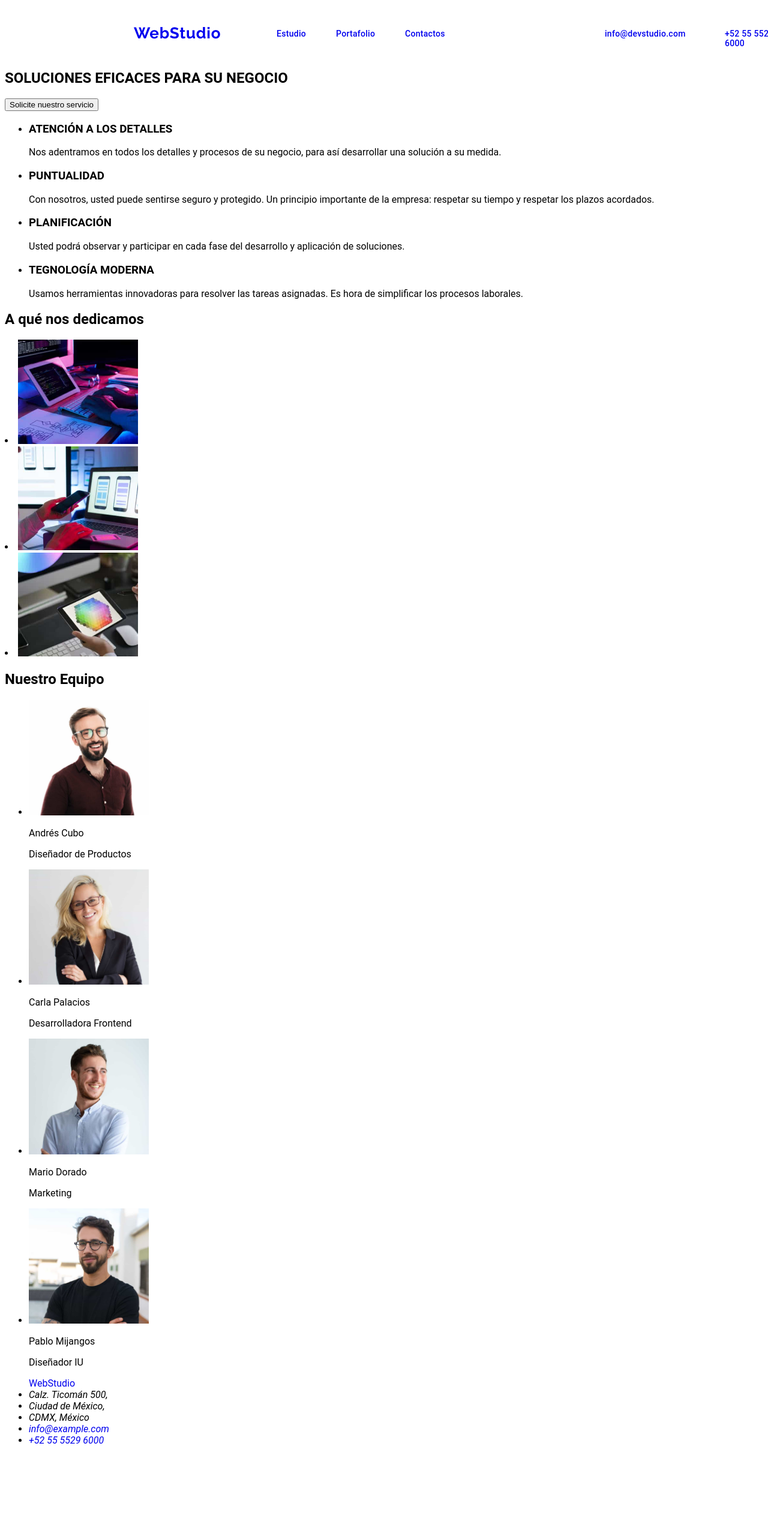
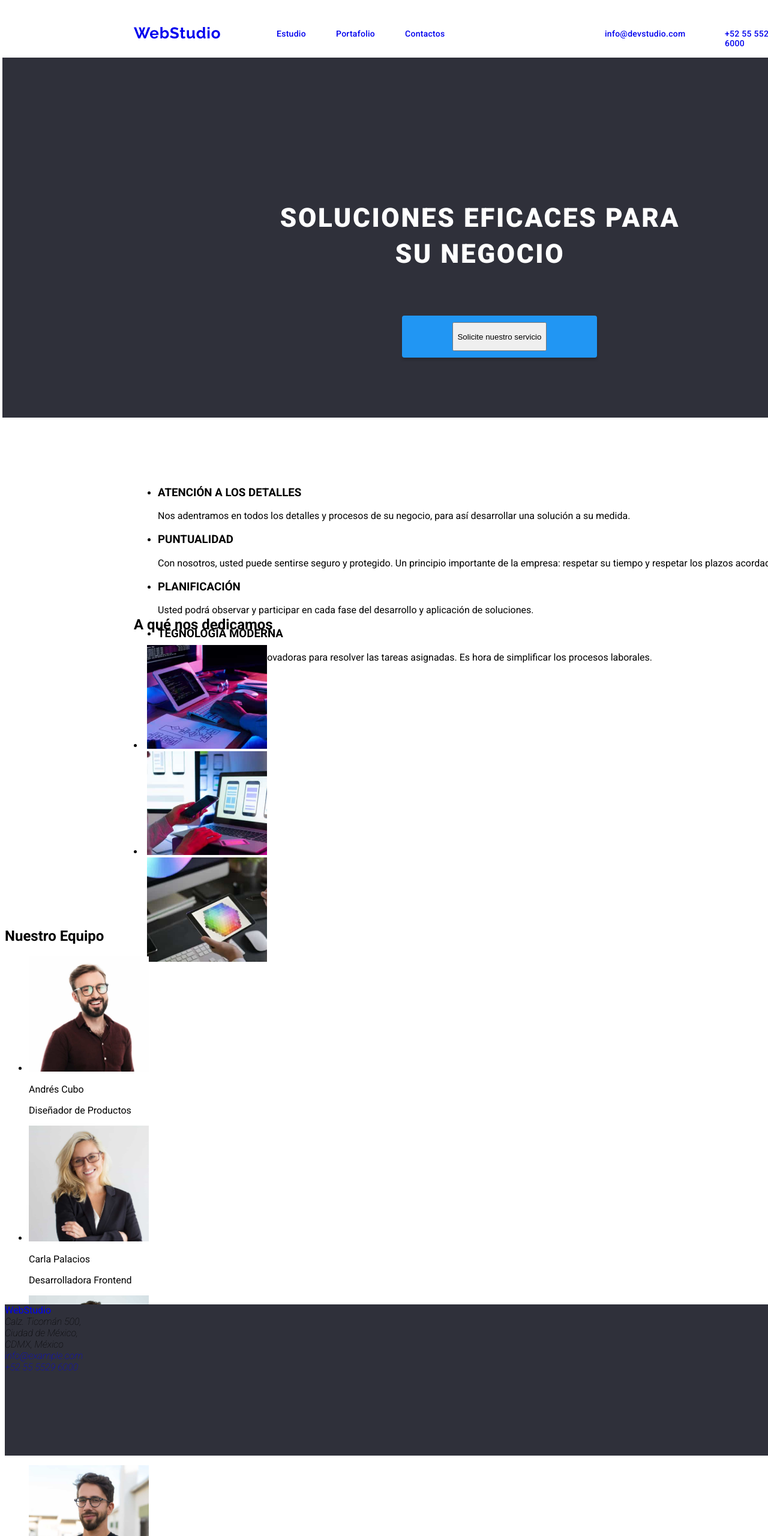
Before and after one commit to NandoZemog/goit-markup-hw-01, a plain HTML site: page index.html in a window 1280 px wide. Shown: the top 2560 px of the page at 60% size. Before the commit the page ends 2434 px from the top, so only its background shows below. Drawn offline with Linux system fonts and the light colour scheme.

Commit message:
apli style

```diff
--- a/css/styles.css
+++ b/css/styles.css
@@ -1,5 +1,6 @@
 /* General */
 @import url('https://fonts.googleapis.com/css2?family=Raleway:ital,wght@0,100;0,400;0,700;1,100;1,400;1,700&display=swap');
+@import url('https://fonts.googleapis.com/css2?family=Raleway:ital,wght@0,100;0,400;0,700;1,100;1,400;1,700&family=Roboto:ital,wght@0,400;0,500;0,700;0,900;1,100&display=swap');
 a:link, a:visited, a:active {
     text-decoration:none;
 }
@@ -115,3 +116,97 @@ header{
     top: 32px;
     width: 118px;
 }
+
+.nuestro-negocio{
+    background: #2F303A;
+    height: 600px;
+    left: -4px;
+    position: absolute;
+    top: 80px;
+    width: 1600px;
+}
+
+.nuestro-negocio .titulo-nuestro-negocio{
+    color: #FFFFFF;
+    font-family: 'Roboto';
+    font-weight: 900;
+    font-size: 44px;
+    font-style: normal;
+    height: 120px;
+    left: 448px;
+    letter-spacing: 0.06em;
+    line-height: 60px;
+    position: absolute;
+    text-align: center;
+    text-transform: uppercase;
+    top: 200px;
+    width: 696px;
+}
+
+.nuestro-negocio .button{
+    align-items: center;
+    background: #2196F3;
+    box-shadow: 0px 4px 4px rgba(0, 0, 0, 0.15);
+    border-radius: 4px;
+    display: flex;
+    flex-direction: row;
+    gap: 10px;
+    height: 50px;
+    justify-content: center;
+    left: 666px;
+    padding: 10px 32px;
+    position: absolute;
+    top: 430px;
+    width: 261px;
+}
+
+.texto-button{
+    align-items: center;
+    display: flex;
+    color: #FFFFFF;
+    flex: none;
+    flex-grow: 0;
+    font-family: 'Roboto';
+    font-style: normal;
+    font-size: 16px;
+    font-weight: 700;
+    height: 30px;
+    line-height: 30px;
+    letter-spacing: 0.06em;
+    order: 0;
+    text-align: center;
+    width: 197px;
+}
+
+.descripcion-negocio{
+    position: absolute;
+    width: 1170px;
+    height: 122px;
+    left: 215px;
+    top: 775px;
+}
+
+.nosotros{
+    position: absolute;
+    width: 1173.16px;
+    height: 425px;
+    left: 215px;
+    top: 991px;
+}
+
+.nuestro-equipo{
+    position: absolute;
+    width: 1600px;
+    height: 648px;
+    left: 0px;
+    top: 1510px;
+}
+
+.footer{
+    background-color: rgb(47, 48, 58);
+    position: absolute;
+    width: 1600px;
+    height: 252px;
+    left: 0px;
+    top: 2158px;
+}
--- a/index.html
+++ b/index.html
@@ -14,10 +14,10 @@
     <header>
         <ul class="banner-encabezado">
             <section class="encabezado">
-            <nav class="web-studio"><a href="WebStudio">WebStudio</a></nav>
+            <nav class="web-studio"><a href="index.html">WebStudio</a></nav>
             <div class="text-estudio"><a href="Estudio">Estudio</a></div>
-            <div class="text-portafolio"><a href="Portafolio">Portafolio</a></div>
-            <div class="text-contactos"><a href="Contactos">Contactos</a></div>
+            <div class="text-portafolio"><a href="Portafolio.html">Portafolio</a></div>
+            <div class="text-contactos"><a href="Contactos.html">Contactos</a></div>
             <div class="mail"><a href="mailto:info@devstudio.com">info@devstudio.com</a></div>
             <div class="tel"><a href="tel:+52 55 5529 6000">+52 55 5529 6000</a></div>
             </section>
@@ -25,33 +25,43 @@
     </header>
 
     <!-- Nuestro negocio -->
-    <section class="nuestro negocio">
     <main>
+        <!-- Banner solicitud de servicio -->
+        <section class="nuestro-negocio">
                 <h1 class="titulo-nuestro-negocio">SOLUCIONES EFICACES PARA SU NEGOCIO</h1>
-        <button type="button">Solicite nuestro servicio</button>
+                <div class="button">
+                    <button type="button"><p></p class="texto-button">Solicite nuestro servicio</p></button>
+                </div>
+        </section>
+        <!-- Banner descripcion negocio -->
+        <section class="descripcion-negocio">
             <ul>
-        <li>
+                <li class="atencion">
                     <h3>ATENCIÓN A LOS DETALLES</h3>
                     <p>Nos adentramos en todos los detalles y procesos de su negocio, para así desarrollar una solución a su medida.</p>
                 </li>
 
-        <li>
+                <li class="puntualidad">
                     <h3>PUNTUALIDAD</h3>
                     <p>Con nosotros, usted puede sentirse seguro y protegido. Un principio importante de la empresa: respetar su tiempo y respetar los plazos acordados.</p>
                 </li>
 
-        <li>
+                <li class="planificacion">
                     <h3>PLANIFICACIÓN</h3>
                     <p>Usted podrá observar y participar en cada fase del desarrollo y aplicación de soluciones.</p>
                 </li>
 
-        <li>
+                <li class="tecnologia-moderna">
                     <h3>TEGNOLOGÍA MODERNA</h3>
                     <p>Usamos herramientas innovadoras para resolver las tareas asignadas. Es hora de simplificar los procesos laborales.</p>
                 </li>
 
             </ul>
-    <h2>A qué nos dedicamos</h2>
+        </section>
+
+        <!-- Nuestro trabajo -->
+        <section class="nosotros">
+            <h2 class="titulo-dedicamos">A qué nos dedicamos</h2>
             <li>
                 <img src="images/image1.jpg" alt="mesa de trabajo" width="200">
             </li>
@@ -63,36 +73,34 @@
             <li>
                 <img src="images/image3.jpg" alt="diseño" width="200">
             </li>
-
         </section>
-
         <!-- Nuestro Equipo -->
-    <section class="nuestro equipo">
-        <h2>Nuestro Equipo</h2>
+        <section class="nuestro-equipo">
+            <h2 class="titulo-nuesto-equipo">Nuestro Equipo</h2>
             <ul>
                 <li>
-                <div>
+                    <div class="andres-cubo">
                         <img src="images/image-1.jpg" alt="Andrés Cubo" width="200">
                         <p>Andrés Cubo</p>
                         <p>Diseñador de Productos</p>
                     </div>
                 </li>
                 <li>
-                <div>
+                    <div class="carla-palacios">
                         <img src="images/image-2.jpg" alt="Carla Palacios" width="200">
                         <p>Carla Palacios</p>
                         <p>Desarrolladora Frontend</p>
                     </div>
                 </li>
                 <li>
-                <div>
+                    <div class="mario-dorado">
                         <img src="images/image-3.jpg" alt="Mario Dorado" width="200">
                         <p>Mario Dorado</p>
                         <p>Marketing</p>
                     </div>
                 </li>
                 <li>
-                <div>
+                    <div class="pablo-mijanos">
                         <img src="images/image-4.jpg" alt="Pablo Mijangos" width="200">
                         <p>Pablo Mijangos</p>
                         <p>Diseñador IU</p>
@@ -106,16 +114,17 @@
     <footer>
         <ul>
             <section class="footer">
-            <a href="WebStudio">WebStudio</a>
+            <div class="webstudio"><a href="index.html">WebStudio</a></div>
                 <address>
-                    <li>Calz. Ticomán 500,<br></li>
-                    <li>Ciudad de México,<br></li>
-                    <li>CDMX, México <br></li>
-                    <li><a href="mailto:info@example.com">info@example.com</a> <br></li>
-                    <li><a href="tel:+52 55 5529 6000 ">+52 55 5529 6000 </a></li>
+                    <li class="footer-dir_1">Calz. Ticomán 500,<br></li>
+                    <li class="footer-dir_2">Ciudad de México,<br></li>
+                    <li class="footer-dir_3">CDMX, México <br></li>
+                    <li class="footer-mail"><a href="mailto:info@example.com">info@example.com</a> <br></li>
+                    <li class="footer-tel"><a href="tel:+52 55 5529 6000 ">+52 55 5529 6000 </a></li>
                 </address>
             </section>
         </ul>
     </footer>
 </body>
+
 </html>
```
Lines whose indentation alone changed are shown as unchanged.
